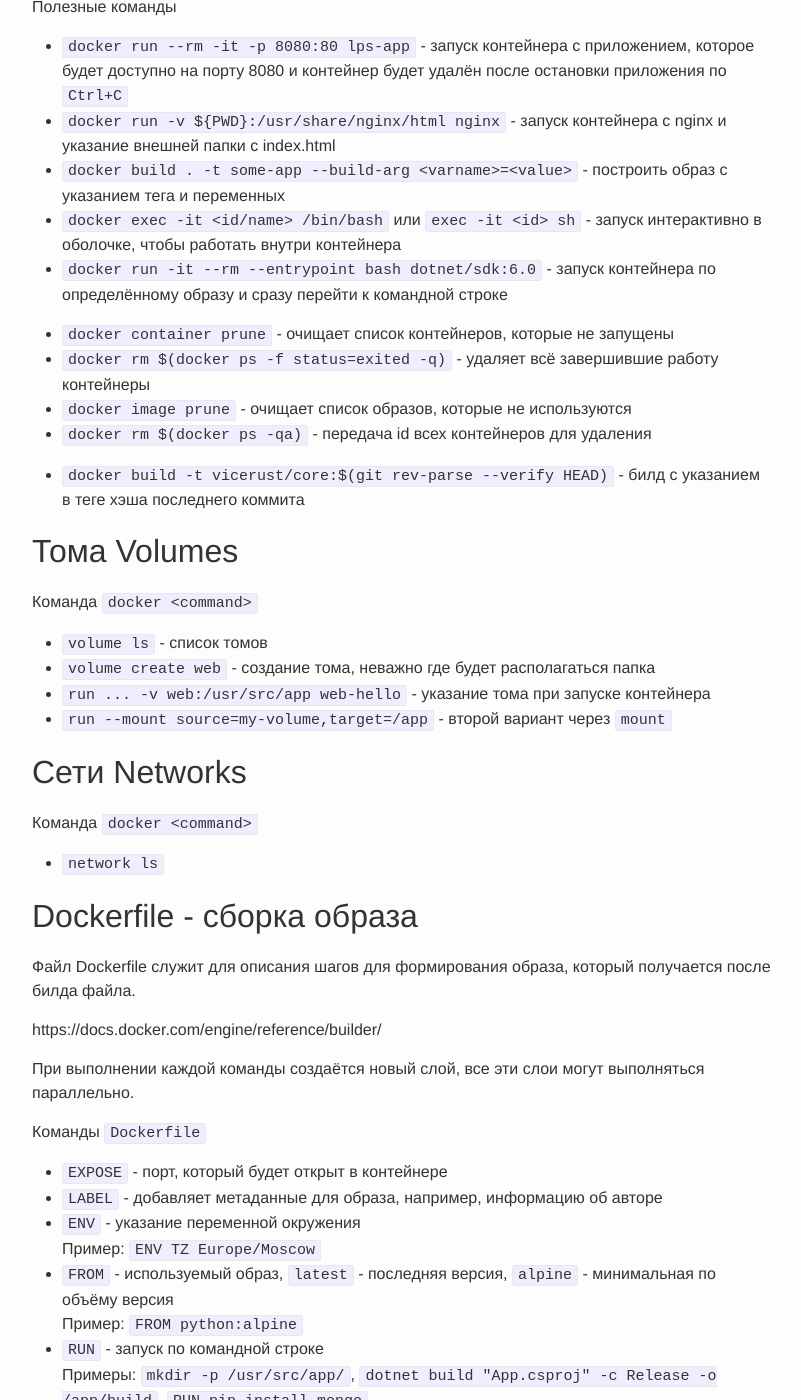
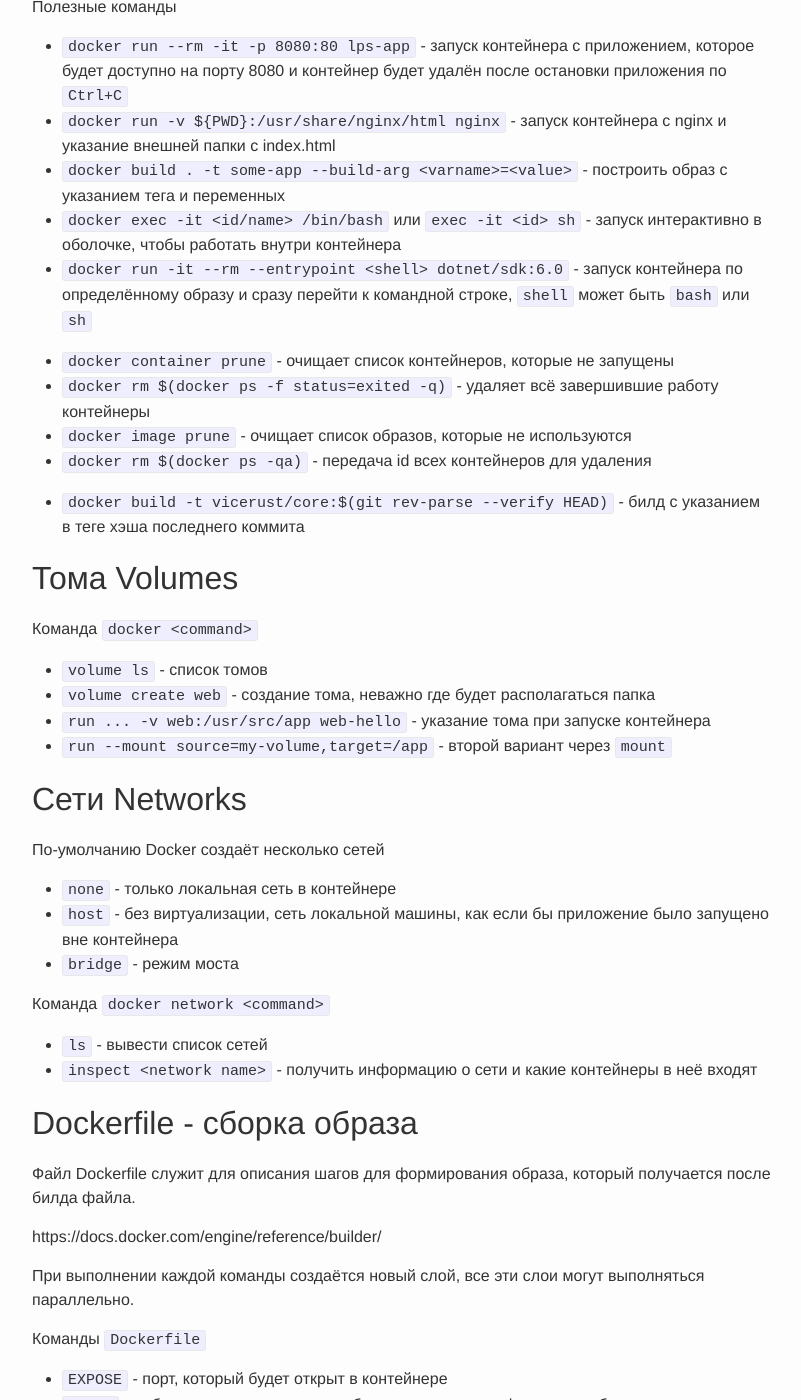
Before and after one commit to qshZone/qshzone.github.io, a Jekyll site: the page built from shorts/docker.md, in a window 1280 px wide and 1400 px high, scrolled down 2467 px. Shown: the whole window, without its empty margins (238-1039 px from the left). Built offline with Jekyll 4.4.1, drawn with Linux system fonts in a browser that asks for light colours.

Commit message:
Информация по сетям в докер

```diff
--- a/shorts/docker.md
+++ b/shorts/docker.md
@@ -94,7 +94,7 @@
 - `docker run -v ${PWD}:/usr/share/nginx/html nginx` - запуск контейнера с nginx и указание внешней папки с index.html
 - `docker build . -t some-app --build-arg <varname>=<value>` - построить образ с указанием тега и переменных
 - `docker exec -it <id/name> /bin/bash` или `exec -it <id> sh` - запуск интерактивно в оболочке, чтобы работать внутри контейнера
-- `docker run -it --rm --entrypoint bash dotnet/sdk:6.0` - запуск контейнера по определённому образу и сразу перейти к командной строке
+- `docker run -it --rm --entrypoint <shell> dotnet/sdk:6.0` - запуск контейнера по определённому образу и сразу перейти к командной строке, `shell` может быть `bash` или `sh`
 
 - `docker container prune` - очищает список контейнеров, которые не запущены
 - `docker rm $(docker ps -f status=exited -q)` - удаляет всё завершившие работу контейнеры
@@ -115,9 +115,14 @@
 
 ## Сети Networks
 
-Команда `docker <command>`
-- `network ls`
+По-умолчанию Docker создаёт несколько сетей
+- `none` - только локальная сеть в контейнере
+- `host` - без виртуализации, сеть локальной машины, как если бы приложение было запущено вне контейнера
+- `bridge` - режим моста
 
+Команда `docker network <command>`
+- `ls` - вывести список сетей
+- `inspect <network name>` - получить информацию о сети и какие контейнеры в неё входят
 
 
 ## Dockerfile - сборка образа
```
